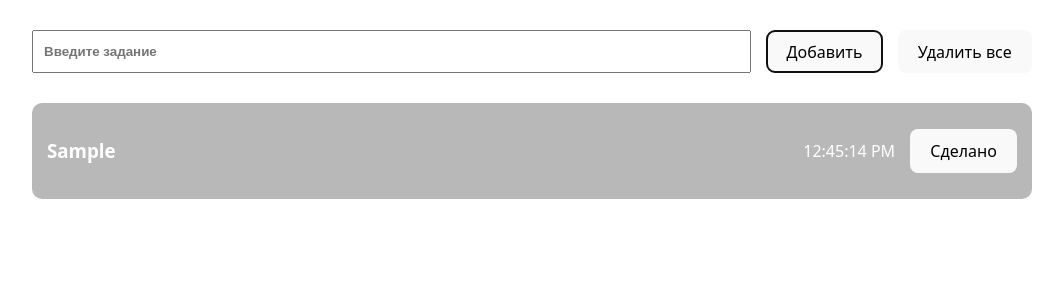
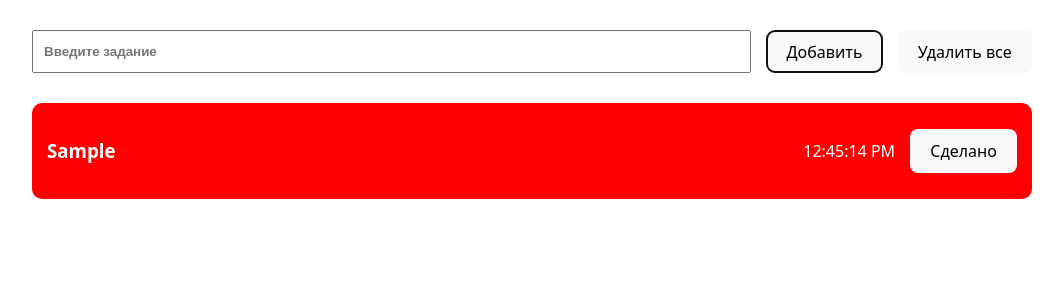
Before and after one commit to IlyaVishnyakMuz/FirstReactProject, a React (Vite) app: page / in a window 1280 px wide. Both pictures are taken after typing "Sample" into the empty fields and a click on the button "Добавить". Shown: the top 300 px of the page, without its empty margins (108-1171 px from the left). Built offline with nearby package versions, Linux system fonts and the light colour scheme; the HTML template or start-up script is replaced by a standard one.

Commit message:
check deployment

```diff
--- a/src/components/Item/Item.module.css
+++ b/src/components/Item/Item.module.css
@@ -6,6 +6,7 @@
     padding: 15px;
     border-radius: 10px;
     cursor: grab;
+    background: red !important;
 }
 .item p {
     margin-left: auto;
```
